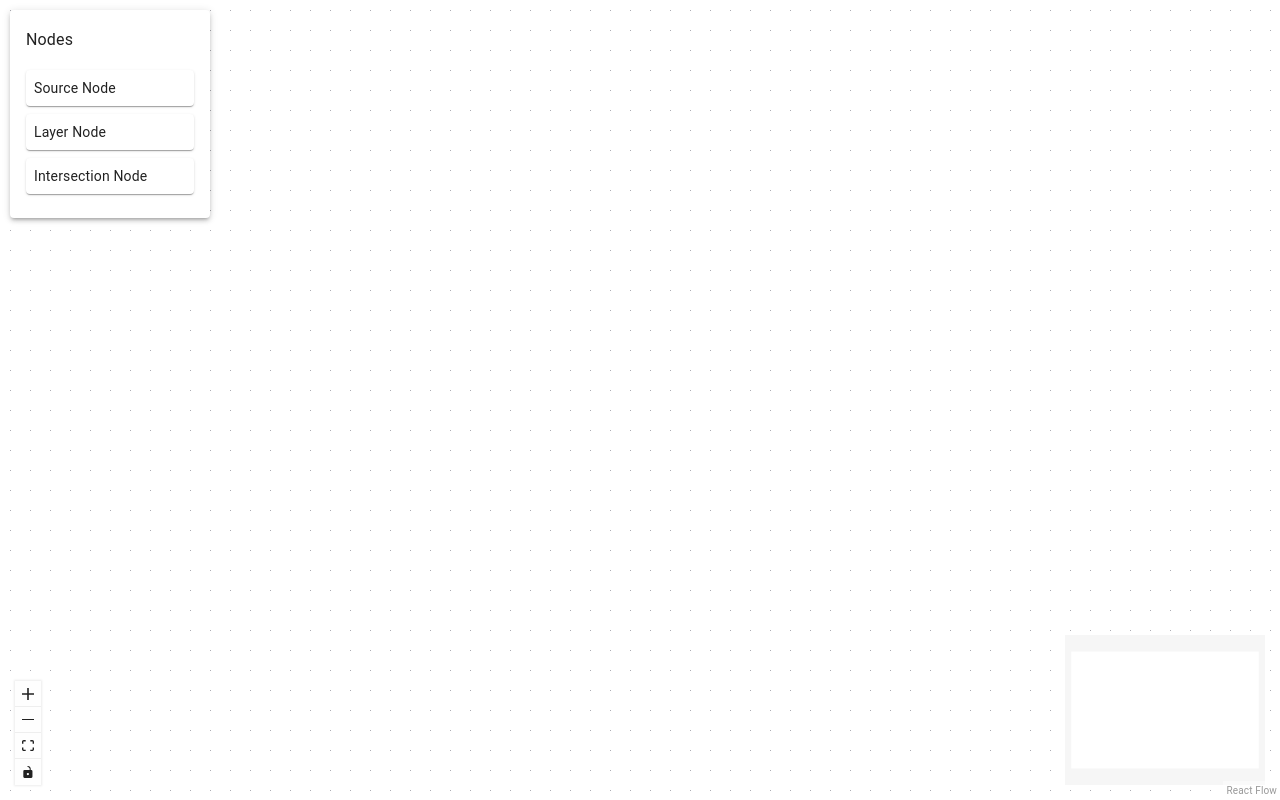
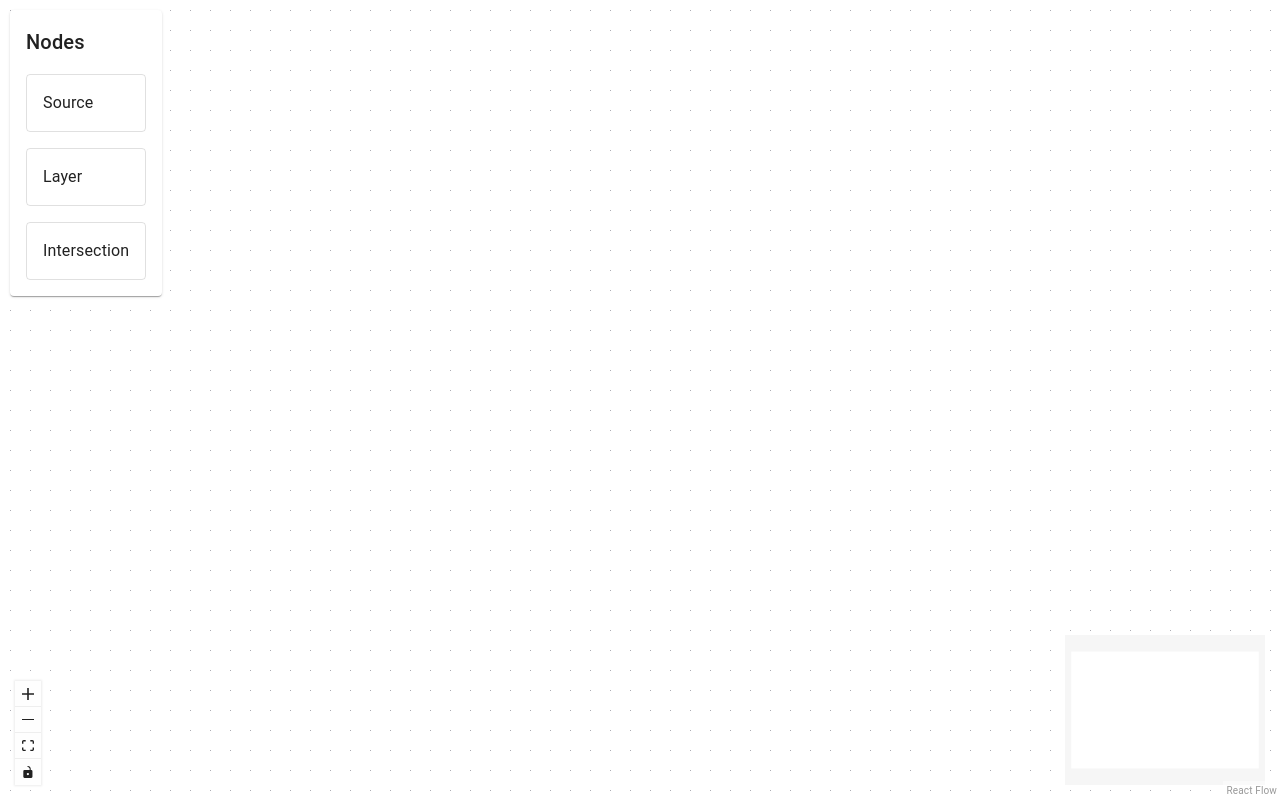
Before and after one commit to carlosruana/geospatial-assignment, a React (Vite) app: page / in a window 1280 px wide. Built offline with nearby package versions, Linux system fonts and the light colour scheme.

Commit message:
Adding intsersection node and node types

```diff
--- a/src/components/Flow.tsx
+++ b/src/components/Flow.tsx
@@ -1,20 +1,46 @@
-import { useCallback } from 'react';
-import { ReactFlow, Background, Controls, MiniMap, NodeTypes } from '@xyflow/react';
+import { useCallback, useState, useMemo } from 'react';
+import { ReactFlow, Background, Controls, MiniMap, NodeTypes, Node } from '@xyflow/react';
 import { useFlow } from '../hooks/useFlow';
 import { SourceNode } from './nodes/SourceNode';
 import { LayerNode } from './nodes/LayerNode';
+import { IntersectionNode } from './nodes/IntersectionNode';
 import { NodePanel } from './NodePanel';
 import { Box } from '@mui/material';
 import { NodeType } from '../types/flow';
 import '@xyflow/react/dist/style.css';
 
-const nodeTypes: NodeTypes = {
-     source: SourceNode,
-     layer: LayerNode,
-};
+export const Flow = () => {
+     const { nodes, edges, onNodesChange, onEdgesChange, addNode, onConnect, updateNodeData } =
+          useFlow();
+     const [selectedNodeId, setSelectedNodeId] = useState<string | null>(null);
 
-export const Flow = () => {
-     const { nodes, edges, onNodesChange, onEdgesChange, addNode, onConnect } = useFlow();
+     const onNodeClick = useCallback((event: React.MouseEvent, node: Node) => {
+          setSelectedNodeId(node.id);
+     }, []);
+
+     const onPaneClick = useCallback(() => {
+          setSelectedNodeId(null);
+     }, []);
+
+     const nodeTypes = useMemo<NodeTypes>(
+          () => ({
+               source: props => (
+                    <SourceNode
+                         id={props.id}
+                         data={props.data}
+                         selected={props.id === selectedNodeId}
+                         updateNodeData={updateNodeData}
+                    />
+               ),
+               layer: props => (
+                    <LayerNode data={props.data} selected={props.id === selectedNodeId} />
+               ),
+               intersection: props => (
+                    <IntersectionNode data={props.data} selected={props.id === selectedNodeId} />
+               ),
+          }),
+          [selectedNodeId, updateNodeData]
+     );
 
      const onDrop = useCallback(
           (event: React.DragEvent) => {
@@ -53,6 +79,8 @@ export const Flow = () => {
                     onDrop={onDrop}
                     onDragOver={onDragOver}
                     nodeTypes={nodeTypes}
+                    onNodeClick={onNodeClick}
+                    onPaneClick={onPaneClick}
                     fitView
                >
                     <Background />
--- a/src/components/NodePanel.tsx
+++ b/src/components/NodePanel.tsx
@@ -1,59 +1,54 @@
-import { Box, Paper, Typography } from '@mui/material';
+import { useCallback } from 'react';
+import { Box, Typography, Paper } from '@mui/material';
 import { NodeType } from '../types/flow';
 
-interface NodeItemProps {
-     type: NodeType;
-     label: string;
-}
+const nodeTypes: { type: NodeType; label: string }[] = [
+     { type: 'source', label: 'Source' },
+     { type: 'layer', label: 'Layer' },
+     { type: 'intersection', label: 'Intersection' },
+];
 
-const NodeItem = ({ type, label }: NodeItemProps) => {
-     const onDragStart = (event: React.DragEvent, nodeType: NodeType) => {
+export const NodePanel = () => {
+     const onDragStart = useCallback((event: React.DragEvent, nodeType: NodeType) => {
           event.dataTransfer.setData('application/reactflow', nodeType);
           event.dataTransfer.effectAllowed = 'move';
-     };
+     }, []);
 
      return (
           <Box
-               draggable
-               onDragStart={e => onDragStart(e, type)}
                sx={{
-                    cursor: 'move',
-                    p: 1,
-                    mb: 1,
-                    bgcolor: 'background.paper',
-                    borderRadius: 1,
-                    boxShadow: 1,
-                    '&:hover': {
-                         bgcolor: 'action.hover',
-                    },
+                    position: 'absolute',
+                    left: 10,
+                    top: 10,
+                    zIndex: 4,
                }}
           >
-               <Typography variant="body2">{label}</Typography>
+               <Paper
+                    sx={{
+                         p: 2,
+                         display: 'flex',
+                         flexDirection: 'column',
+                         gap: 2,
+                    }}
+               >
+                    <Typography variant="h6">Nodes</Typography>
+                    {nodeTypes.map(({ type, label }) => (
+                         <Box
+                              key={type}
+                              sx={{
+                                   p: 2,
+                                   border: '1px solid',
+                                   borderColor: 'divider',
+                                   borderRadius: 1,
+                                   cursor: 'grab',
+                              }}
+                              draggable
+                              onDragStart={e => onDragStart(e, type)}
+                         >
+                              {label}
+                         </Box>
+                    ))}
+               </Paper>
           </Box>
      );
 };
-
-export const NodePanel = () => {
-     return (
-          <Paper
-               sx={{
-                    position: 'absolute',
-                    top: 10,
-                    left: 10,
-                    zIndex: 4,
-                    p: 2,
-                    width: 200,
-                    bgcolor: 'background.paper',
-                    borderRadius: 1,
-                    boxShadow: 3,
-               }}
-          >
-               <Typography variant="subtitle1" sx={{ mb: 2 }}>
-                    Nodes
-               </Typography>
-               <NodeItem type="source" label="Source Node" />
-               <NodeItem type="layer" label="Layer Node" />
-               <NodeItem type="intersection" label="Intersection Node" />
-          </Paper>
-     );
-};
--- /dev/null
+++ b/src/components/nodes/IntersectionNode.tsx
@@ -0,0 +1,48 @@
+import { memo, useState } from 'react';
+import { Handle, Position } from '@xyflow/react';
+import { Box, Typography, Select, MenuItem, FormControl, InputLabel } from '@mui/material';
+import { IntersectionNodeData } from '../../types/flow';
+
+interface IntersectionNodeProps {
+     data: IntersectionNodeData;
+     selected: boolean;
+}
+
+export const IntersectionNode = memo(({ data, selected }: IntersectionNodeProps) => {
+     const [operation, setOperation] = useState<IntersectionNodeData['operation']>(
+          data.operation || 'intersection'
+     );
+
+     return (
+          <Box
+               sx={{
+                    p: 2,
+                    bgcolor: 'background.paper',
+                    borderRadius: 1,
+                    boxShadow: 1,
+                    border: selected ? '2px solid' : '1px solid',
+                    borderColor: selected ? 'primary.main' : 'divider',
+               }}
+          >
+               <Handle type="target" position={Position.Left} />
+               <Handle type="source" position={Position.Right} />
+               <Box sx={{ display: 'flex', flexDirection: 'column', gap: 1 }}>
+                    <Typography variant="subtitle2">Intersection</Typography>
+                    <FormControl size="small">
+                         <InputLabel>Operation</InputLabel>
+                         <Select
+                              value={operation}
+                              label="Operation"
+                              onChange={e =>
+                                   setOperation(e.target.value as IntersectionNodeData['operation'])
+                              }
+                         >
+                              <MenuItem value="intersection">Intersection</MenuItem>
+                              <MenuItem value="difference">Difference</MenuItem>
+                              <MenuItem value="union">Union</MenuItem>
+                         </Select>
+                    </FormControl>
+               </Box>
+          </Box>
+     );
+});
--- a/src/components/nodes/LayerNode.tsx
+++ b/src/components/nodes/LayerNode.tsx
@@ -5,11 +5,21 @@ import { LayerNodeData } from '../../types/flow';
 
 interface LayerNodeProps {
      data: LayerNodeData;
+     selected: boolean;
 }
 
-export const LayerNode = memo(({ data }: LayerNodeProps) => {
+export const LayerNode = memo(({ data, selected }: LayerNodeProps) => {
      return (
-          <Box sx={{ p: 2, bgcolor: 'background.paper', borderRadius: 1, boxShadow: 1 }}>
+          <Box
+               sx={{
+                    p: 2,
+                    bgcolor: 'background.paper',
+                    borderRadius: 1,
+                    boxShadow: 1,
+                    border: selected ? '2px solid' : '1px solid',
+                    borderColor: selected ? 'primary.main' : 'divider',
+               }}
+          >
                <Handle type="target" position={Position.Left} />
                <Typography>Layer {data.layerId}</Typography>
           </Box>
--- a/src/hooks/useFlow.ts
+++ b/src/hooks/useFlow.ts
@@ -6,9 +6,12 @@ import {
      applyEdgeChanges,
      addEdge,
      Connection,
+     Node,
+     Edge,
 } from '@xyflow/react';
-import { CustomNode, CustomEdge, NodeType } from '../types/flow';
+import { NodeType, SourceNodeData, LayerNodeData } from '../types/flow';
 import { STORAGE_KEY } from '../constants/flow';
+import { isValidUrl } from '../utils/validation';
 
 const isLocalStorageAvailable = () => {
      try {
@@ -21,8 +24,8 @@ const isLocalStorageAvailable = () => {
 };
 
 export const useFlow = () => {
-     const [nodes, setNodes] = useState<CustomNode[]>([]);
-     const [edges, setEdges] = useState<CustomEdge[]>([]);
+     const [nodes, setNodes] = useState<Node[]>([]);
+     const [edges, setEdges] = useState<Edge[]>([]);
 
      const saveToLocalStorage = useCallback(() => {
           if (!isLocalStorageAvailable()) {
@@ -55,21 +58,22 @@ export const useFlow = () => {
      }, []);
 
      const onNodesChange = useCallback((changes: NodeChange[]) => {
-          setNodes(nds => applyNodeChanges(changes, nds) as CustomNode[]);
+          setNodes(nds => applyNodeChanges(changes, nds));
      }, []);
 
      const onEdgesChange = useCallback((changes: EdgeChange[]) => {
-          setEdges(eds => applyEdgeChanges(changes, eds) as CustomEdge[]);
+          setEdges(eds => applyEdgeChanges(changes, eds));
      }, []);
 
      const addNode = useCallback(
           (type: NodeType, position: { x: number; y: number }) => {
-               const newNode: CustomNode = {
+               const newNode: Node = {
                     id: `${type}-${Date.now()}`,
                     type,
                     position,
-                    data: type === 'source' ? { url: '' } : { layerId: `layer-${Date.now()}` },
+                    data: type === 'source' ? { url: '' } : { layerId: Date.now() },
                };
+
                setNodes(nds => [...nds, newNode]);
                saveToLocalStorage();
           },
@@ -78,10 +82,38 @@ export const useFlow = () => {
 
      const onConnect = useCallback(
           (params: Connection) => {
+               const sourceNode = nodes.find(node => node.id === params.source);
+               if (sourceNode?.type === 'source') {
+                    const sourceData = sourceNode.data as unknown as SourceNodeData;
+                    if (!isValidUrl(sourceData.url)) {
+                         console.warn('Cannot connect source node with invalid URL');
+                         return;
+                    }
+               }
                setEdges(eds => addEdge(params, eds));
                saveToLocalStorage();
           },
-          [saveToLocalStorage]
+          [nodes, saveToLocalStorage]
+     );
+
+     const updateNodeData = useCallback(
+          (nodeId: string, data: Partial<SourceNodeData | LayerNodeData>) => {
+               setNodes(nds =>
+                    nds.map(node => {
+                         if (node.id === nodeId) {
+                              return {
+                                   ...node,
+                                   data: {
+                                        ...node.data,
+                                        ...data,
+                                   },
+                              };
+                         }
+                         return node;
+                    })
+               );
+          },
+          []
      );
 
      return {
@@ -93,5 +125,6 @@ export const useFlow = () => {
           loadFromLocalStorage,
           addNode,
           onConnect,
+          updateNodeData,
      };
 };
--- /dev/null
+++ b/src/utils/validation.ts
@@ -0,0 +1,8 @@
+export const isValidUrl = (url: string): boolean => {
+     try {
+          new URL(url);
+          return true;
+     } catch {
+          return false;
+     }
+};
```
Also changed, not shown: src/components/nodes/SourceNode.tsx (+42 -9 lines), src/types/flow.ts (+14 -9 lines).
